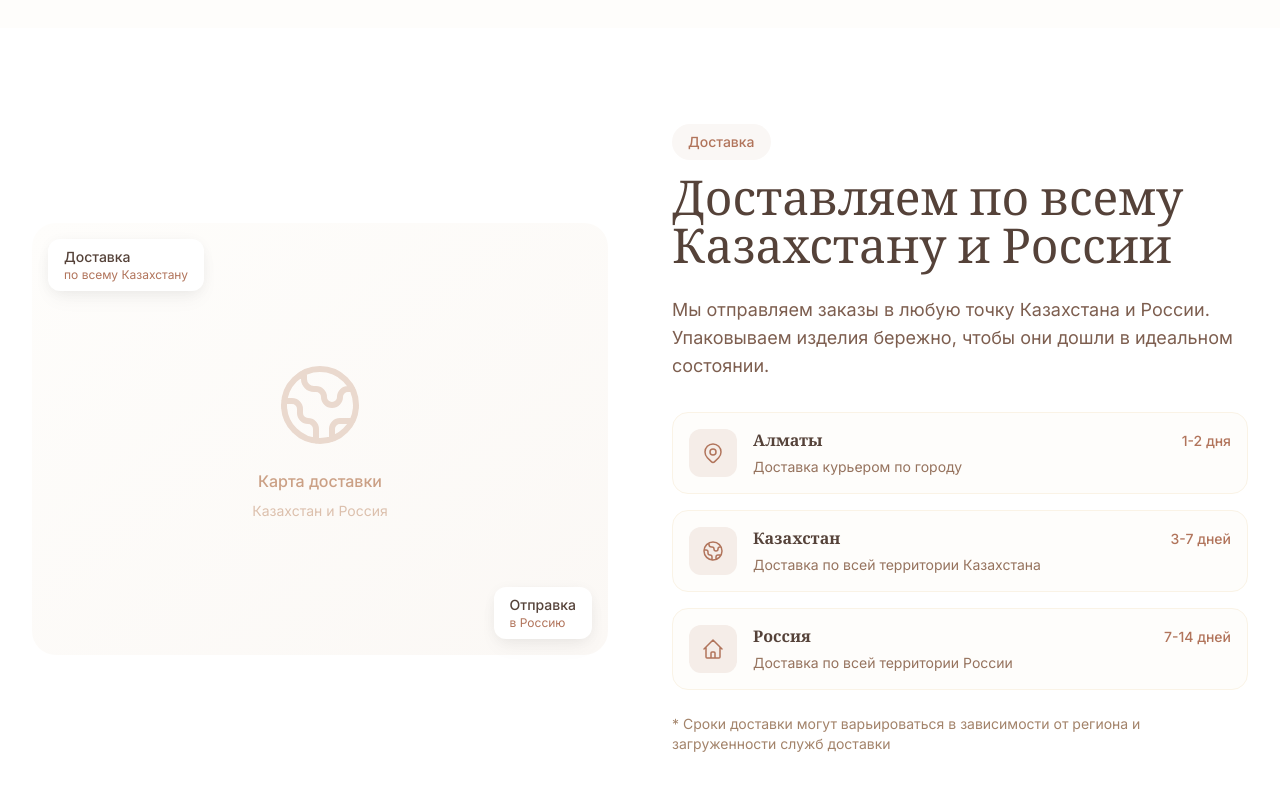
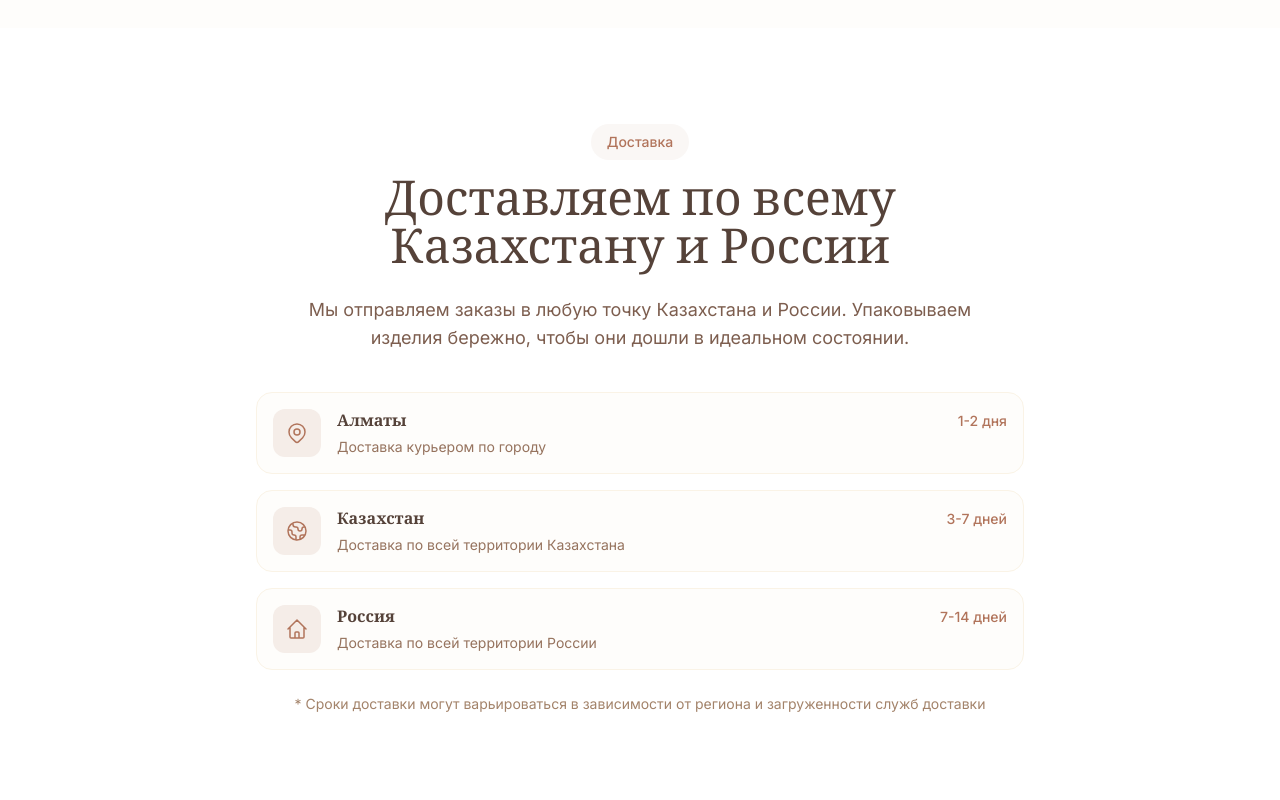
Before and after one commit to 99wr1d/sewer-portfolio, a Nuxt app: page / in a window 1280 px wide. Shown: the part 5180-5980 px from the top of the page. Built offline with nearby package versions, Linux system fonts and the light colour scheme.

Commit message:
удаление карты в доставке

```diff
--- a/src/widgets/delivery/DeliverySection.vue
+++ b/src/widgets/delivery/DeliverySection.vue
@@ -11,35 +11,8 @@ const zoneIcons = {
 <template>
   <section id="delivery" class="section-padding bg-white">
     <div class="container-wide">
-      <div class="grid lg:grid-cols-2 gap-12 lg:gap-16 items-center">
-        <!-- Map placeholder -->
-        <div class="relative order-2 lg:order-1">
-          <div class="aspect-[4/3] rounded-3xl bg-cream-50 overflow-hidden">
-            <div class="w-full h-full flex items-center justify-center bg-gradient-to-br from-cream-50 to-warm-100">
-              <div class="text-center p-8">
-                <svg class="w-24 h-24 mx-auto text-primary-200 mb-4" fill="none" stroke="currentColor" viewBox="0 0 24 24">
-                  <path stroke-linecap="round" stroke-linejoin="round" stroke-width="1.5" d="M3.055 11H5a2 2 0 012 2v1a2 2 0 002 2 2 2 0 012 2v2.945M8 3.935V5.5A2.5 2.5 0 0010.5 8h.5a2 2 0 012 2 2 2 0 104 0 2 2 0 012-2h1.064M15 20.488V18a2 2 0 012-2h3.064M21 12a9 9 0 11-18 0 9 9 0 0118 0z" />
-                </svg>
-                <p class="text-primary-400 font-medium mb-2">Карта доставки</p>
-                <p class="text-primary-300 text-sm">Казахстан и Россия</p>
-              </div>
-            </div>
-          </div>
-
-          <!-- Badges -->
-          <div class="absolute top-4 left-4 bg-white rounded-xl px-4 py-2 shadow-soft">
-            <p class="text-sm font-medium text-secondary-900">Доставка</p>
-            <p class="text-xs text-primary-600">по всему Казахстану</p>
-          </div>
-
-          <div class="absolute bottom-4 right-4 bg-white rounded-xl px-4 py-2 shadow-soft">
-            <p class="text-sm font-medium text-secondary-900">Отправка</p>
-            <p class="text-xs text-primary-600">в Россию</p>
-          </div>
-        </div>
-
-        <!-- Content -->
-        <div class="order-1 lg:order-2">
+      <!-- Центрированный контент -->
+      <div class="max-w-2xl mx-auto text-center">
         <span class="inline-block px-4 py-2 bg-primary-50 text-primary-600 rounded-full text-sm font-medium mb-4">
           Доставка
         </span>
@@ -48,13 +21,14 @@ const zoneIcons = {
           Доставляем по всему Казахстану и России
         </h2>
 
-          <p class="text-body mb-8">
+        <p class="text-body mb-10">
           Мы отправляем заказы в любую точку Казахстана и России.
           Упаковываем изделия бережно, чтобы они дошли в идеальном состоянии.
         </p>
+      </div>
 
-          <!-- Delivery zones -->
-          <div class="space-y-4">
+      <!-- Зоны доставки — центрированные карточки -->
+      <div class="max-w-3xl mx-auto space-y-4">
         <div
           v-for="zone in deliveryZones"
           :key="zone.name"
@@ -86,12 +60,10 @@ const zoneIcons = {
         </div>
       </div>
 
-          <!-- Note -->
-          <p class="mt-6 text-sm text-secondary-500">
+      <!-- Примечание -->
+      <p class="mt-6 text-sm text-secondary-500 text-center">
         * Сроки доставки могут варьироваться в зависимости от региона и загруженности служб доставки
       </p>
     </div>
-      </div>
-    </div>
   </section>
 </template>
```
Lines whose indentation alone changed are shown as unchanged.
